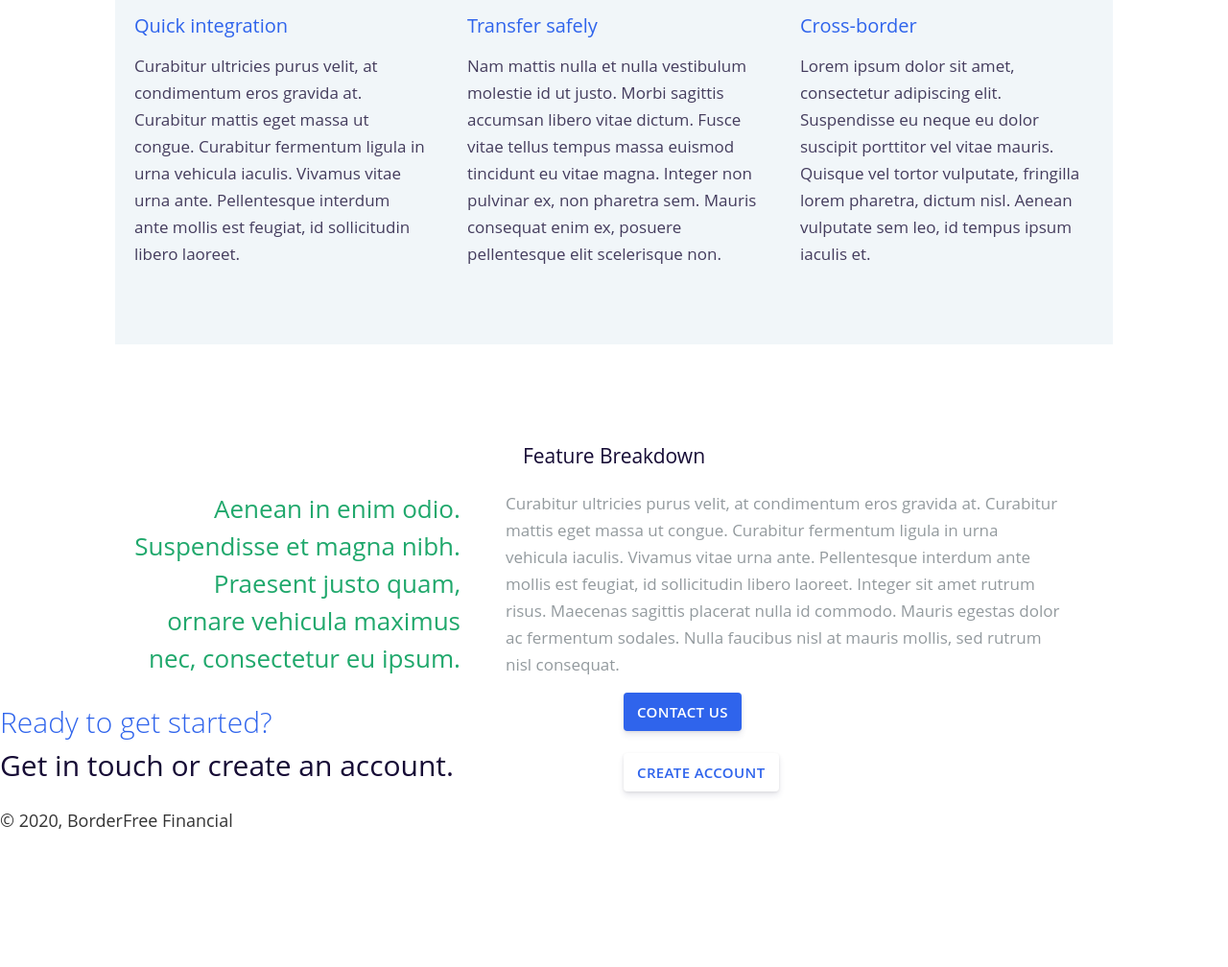
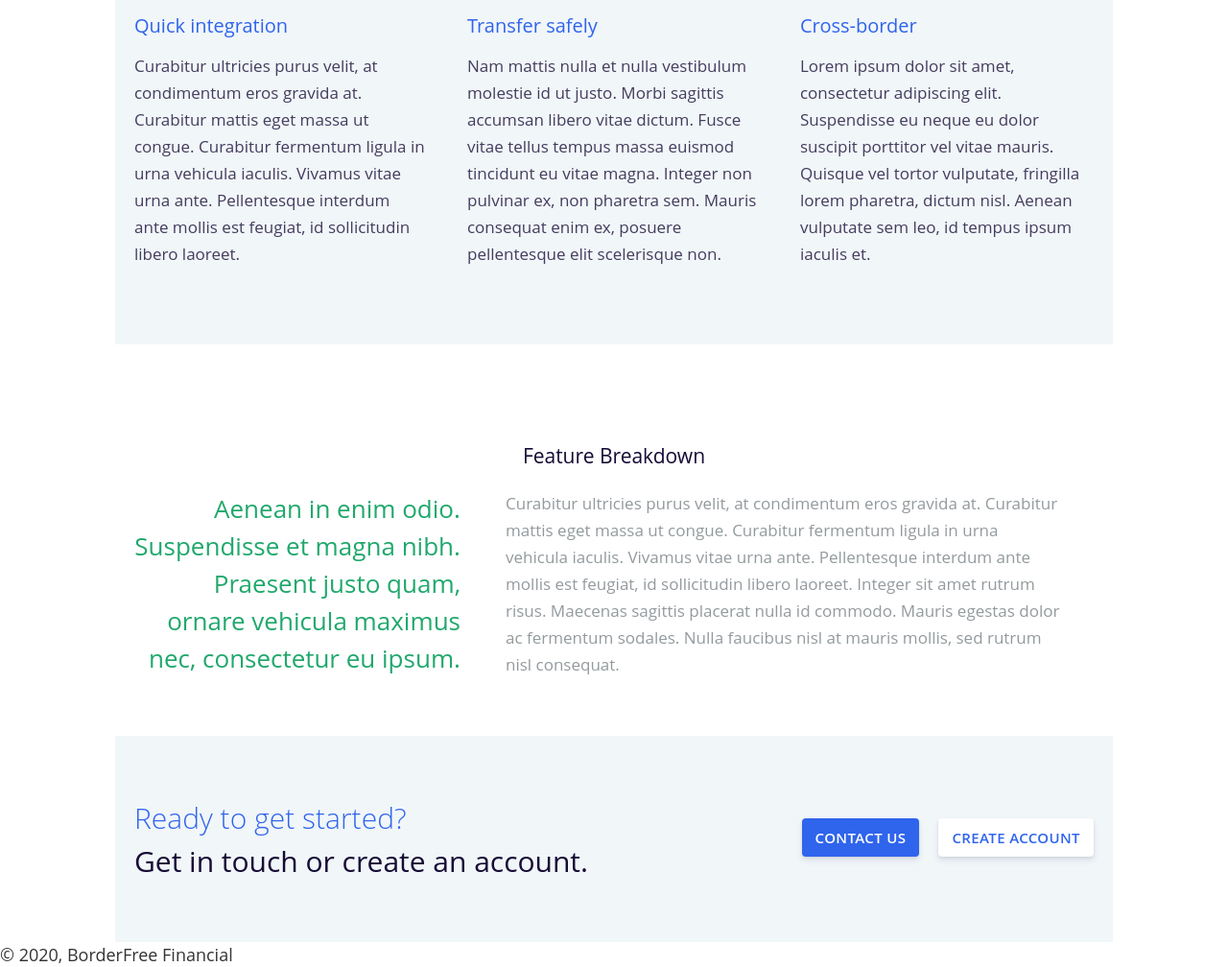
Before and after one commit to jffjhnsn/bf-site, a Gatsby site: page / in a window 1280 px wide. Shown: the part 824-1832 px from the top of the page at 96% size. Before the commit the page ends 1692 px from the top, so only its background shows below. Built offline with nearby package versions, Linux system fonts and the light colour scheme; Gatsby itself is replaced by a stand-in of ours.

Commit message:
style cta

```diff
--- a/src/components/cta.js
+++ b/src/components/cta.js
@@ -3,7 +3,7 @@ import React from 'react'
 import styled from 'styled-components'
 
 const CTA = () => (
-  <FlexContainer>
+  <FlexContainer className="container">
     <Content>
       <Title className="sectionTitle">
         <Subtitle>Ready to get started?</Subtitle>
@@ -21,6 +21,9 @@ const CTA = () => (
 export default CTA
 
 const FlexContainer = styled.div`
+  background-color: #f1f6f9;
+  padding-top: 40px;
+  padding-bottom: 40px;
   display: -webkit-box;
   display: -ms-flexbox;
   display: flex;
@@ -48,15 +51,16 @@ const Subtitle = styled.span`
 `
 
 const ButtonList = styled.ul`
+  display: flex;
   -webkit-box-flex: 1;
   -ms-flex: 1 0 50%;
   flex: 1 0 50%;
-
-  @media (min-width: 670px) {
-    -webkit-box-pack: end;
-    -ms-flex-pack: end;
-    justify-content: flex-end;
-  }
+  -ms-flex-wrap: wrap;
+  flex-wrap: wrap;
+  margin: -10px;
+  -webkit-box-pack: end;
+  -ms-flex-pack: end;
+  justify-content: flex-end;
 `
 
 const Button = styled.a`
--- a/src/pages/index.js
+++ b/src/pages/index.js
@@ -73,7 +73,7 @@ const IndexPage = () => (
 )
 
 const CenteredSection = styled.div`
-
+  padding-bottom: 60px;
 `
 
 const GridContainer = styled.div`
```
